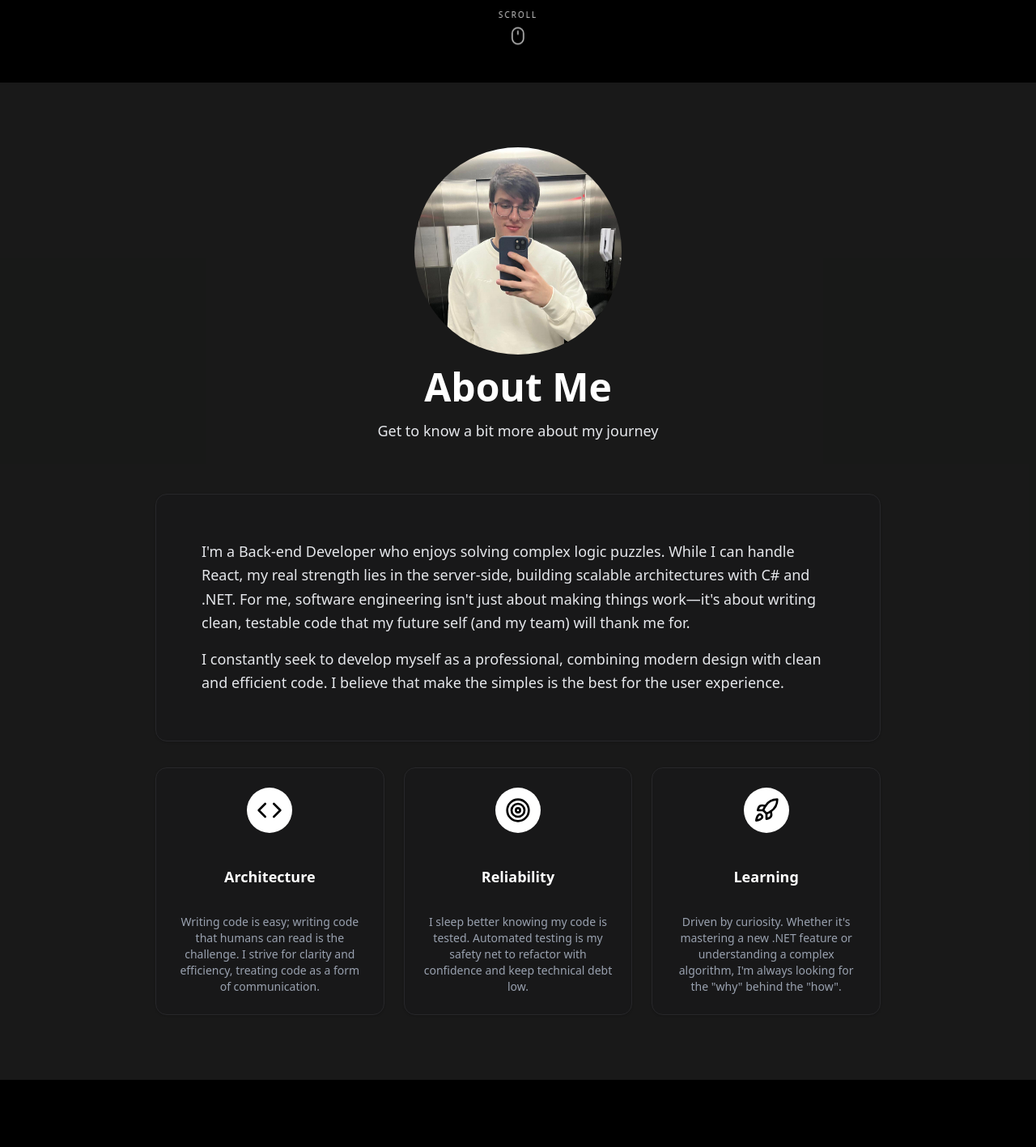
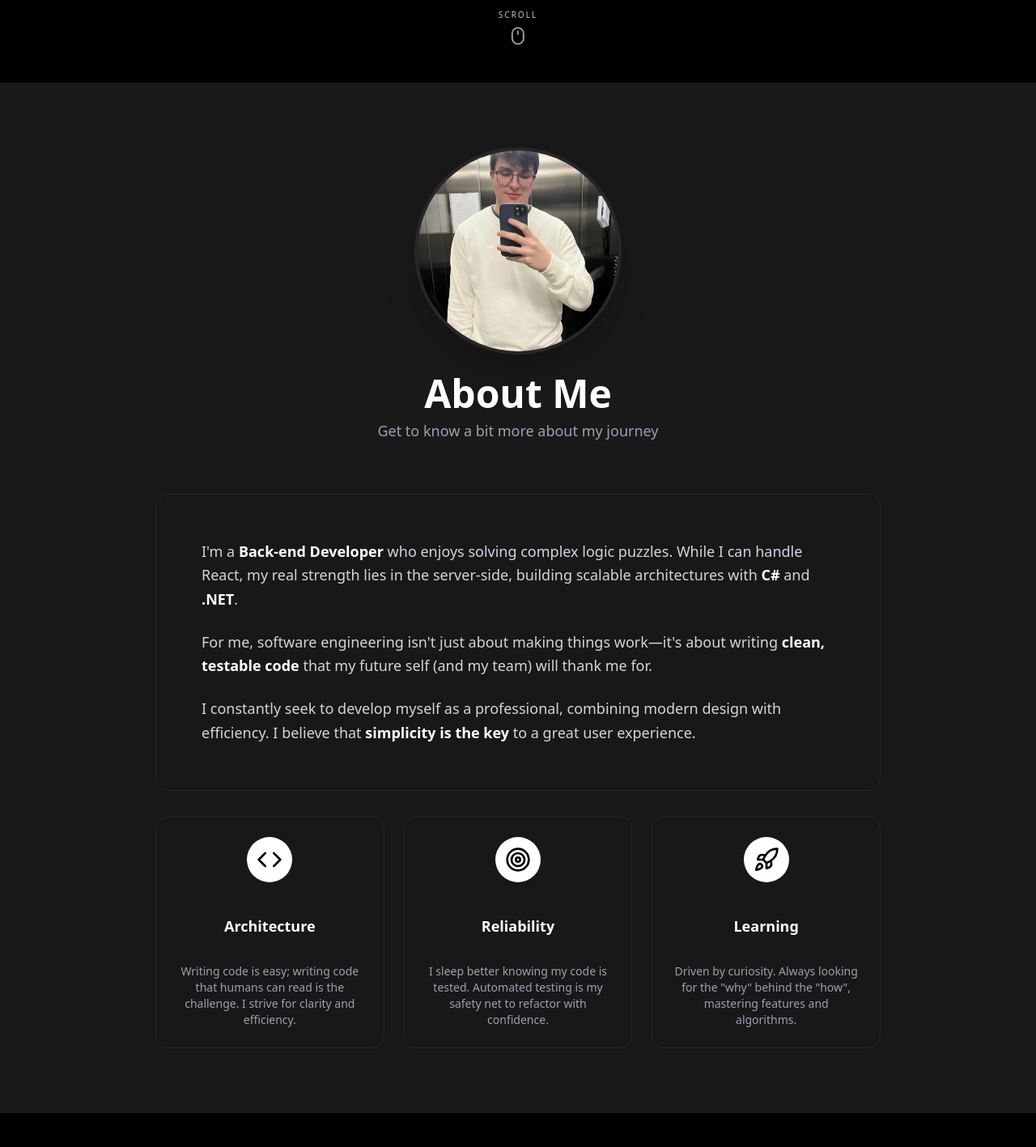
Before and after one commit to estevaolelis/portfolio-estevao, a Next.js app: page / in a window 1280 px wide. Shown: the part 698-2115 px from the top of the page at 81% size. Built offline with nearby package versions, Linux system fonts and the light colour scheme; no server answers.

Commit message:
ajuste no about

```diff
--- a/src/components/About.tsx
+++ b/src/components/About.tsx
@@ -5,64 +5,85 @@ const About = () => {
   return (
     <section id="about" className="py-20 px-4 bg-secondary/10">
       <div className="container mx-auto max-w-4xl">
-        <div className="text-center space-y-4 mb-16 animate-fade-in">
-          <div className="w-64 h-64 rounded-full overflow-hidden mx-auto">
-            <img src="/eu.jpg" alt="Estevão Lelis's photo" />
+
+        <div className="text-center space-y-6 mb-16 animate-fade-in">
+          <div className="w-48 h-48 md:w-64 md:h-64 rounded-full overflow-hidden mx-auto border-4 border-zinc-800 shadow-2xl">
+            <img
+              src="/eu.jpg"
+              alt="Estevão Lelis"
+              className="w-full h-full object-cover"
+            />
           </div>
-          <h2 className="text-4xl md:text-5xl font-bold text-white">About Me</h2>
-          <p className="text-gray-200 text-lg">
-            Get to know a bit more about my journey
-          </p>
+
+          <div className="space-y-2">
+            <h2 className="text-4xl md:text-5xl font-bold text-white">About Me</h2>
+            <p className="text-gray-400 text-lg">
+              Get to know a bit more about my journey
+            </p>
+          </div>
         </div>
 
         <div className="space-y-8">
           <Card className="p-6 bg-zinc-900/50 border-zinc-800">
-            <CardContent className="p-8">
-              <p className="text-lg leading-relaxed text-gray-200">
-                I'm a Back-end Developer who enjoys solving complex logic puzzles. While I can handle React, my real strength lies in the server-side, building scalable architectures with C# and .NET.
-                For me, software engineering isn't just about making things work—it's about writing clean, testable code that my future self (and my team) will thank me for.
-              </p>
-              <p className="text-lg leading-relaxed text-gray-200 mt-4">
-                I constantly seek to develop myself as a professional,
-                combining modern design with clean and efficient code. I believe that make the simples is the best for the user experience.
-              </p>
+            <CardContent className="p-6 md:p-8">
+              <div className="space-y-6 text-lg text-gray-300 leading-relaxed">
+
+                <p>
+                  I'm a <strong className="text-white font-semibold">Back-end Developer</strong> who enjoys solving complex logic puzzles.
+                  While I can handle React, my real strength lies in the server-side, building scalable architectures with{" "}
+                  <strong className="text-white font-semibold">C#</strong> and{" "}
+                  <strong className="text-white font-semibold">.NET</strong>.
+                </p>
+
+                <p>
+                  For me, software engineering isn't just about making things work—it's about writing{" "}
+                  <strong className="text-white font-semibold">clean, testable code</strong> that my future self
+                  (and my team) will thank me for.
+                </p>
+
+                <p>
+                  I constantly seek to develop myself as a professional, combining modern design with efficiency.
+                  I believe that <strong className="text-white font-semibold">simplicity is the key</strong> to a great user experience.
+                </p>
+
+              </div>
             </CardContent>
           </Card>
 
           <div className="grid md:grid-cols-3 gap-6">
-            <Card className="text-center p-6 bg-zinc-900/50 border-zinc-800 hover:bg-zinc-900 transition-colors">
+            <Card className="text-center p-6 bg-zinc-900/50 border-zinc-800 hover:bg-zinc-900 transition-colors group">
               <div className="flex justify-center mb-4">
-                <div className="p-3 rounded-full bg-white">
+                <div className="p-3 rounded-full bg-white group-hover:scale-110 transition-transform">
                   <Code className="h-8 w-8 text-black" />
                 </div>
               </div>
               <h3 className="font-semibold text-lg mb-2 text-white">Architecture</h3>
               <p className="text-sm text-gray-400">
-                Writing code is easy; writing code that humans can read is the challenge. I strive for clarity and efficiency, treating code as a form of communication.
+                Writing code is easy; writing code that humans can read is the challenge. I strive for clarity and efficiency.
               </p>
             </Card>
 
-            <Card className="text-center p-6 bg-zinc-900/50 border-zinc-800 hover:bg-zinc-900 transition-colors">
+            <Card className="text-center p-6 bg-zinc-900/50 border-zinc-800 hover:bg-zinc-900 transition-colors group">
               <div className="flex justify-center mb-4">
-                <div className="p-3 rounded-full bg-white">
+                <div className="p-3 rounded-full bg-white group-hover:scale-110 transition-transform">
                   <Target className="h-8 w-8 text-black" />
                 </div>
               </div>
               <h3 className="font-semibold text-lg mb-2 text-white">Reliability</h3>
               <p className="text-sm text-gray-400">
-                I sleep better knowing my code is tested. Automated testing is my safety net to refactor with confidence and keep technical debt low.
+                I sleep better knowing my code is tested. Automated testing is my safety net to refactor with confidence.
               </p>
             </Card>
 
-            <Card className="text-center p-6 bg-zinc-900/50 border-zinc-800 hover:bg-zinc-900 transition-colors">
+            <Card className="text-center p-6 bg-zinc-900/50 border-zinc-800 hover:bg-zinc-900 transition-colors group">
               <div className="flex justify-center mb-4">
-                <div className="p-3 rounded-full bg-white">
+                <div className="p-3 rounded-full bg-white group-hover:scale-110 transition-transform">
                   <Rocket className="h-8 w-8 text-black" />
                 </div>
               </div>
               <h3 className="font-semibold text-lg mb-2 text-white">Learning</h3>
               <p className="text-sm text-gray-400">
-                Driven by curiosity. Whether it's mastering a new .NET feature or understanding a complex algorithm, I'm always looking for the "why" behind the "how".
+                Driven by curiosity. Always looking for the "why" behind the "how", mastering features and algorithms.
               </p>
             </Card>
           </div>
```
